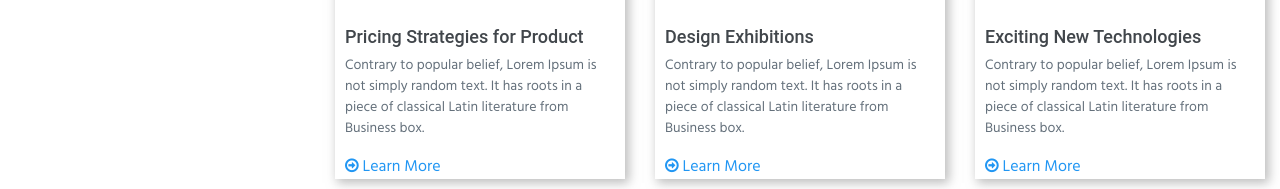
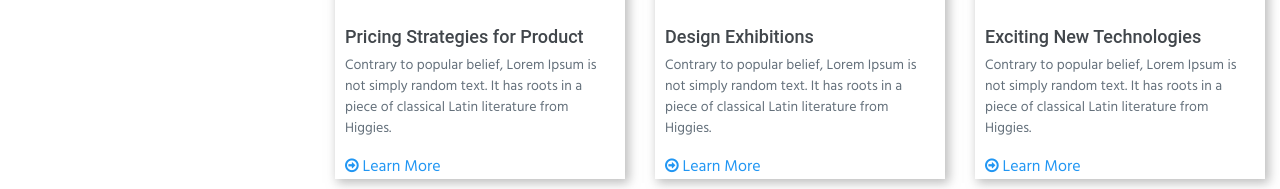
Before and after one commit to monikasharma26/HiggiesTech, a plain HTML site: page index.html in a window 1280 px wide. Shown: the part 6426-6615 px from the top of the page. Drawn offline with Linux system fonts and the light colour scheme.

Commit message:
Last Commit

```diff
--- a/index.html
+++ b/index.html
@@ -435,7 +435,7 @@
                   <img src="img/news/news-1.jpg" class="img-fluid" alt="...">
               </div>
               <h3>Pricing Strategies for Product</h3>
-              <p class="desc">Contrary to popular belief, Lorem Ipsum is not simply random text. It has roots in a piece of classical Latin literature from Business box. </p>
+              <p class="desc">Contrary to popular belief, Lorem Ipsum is not simply random text. It has roots in a piece of classical Latin literature from Higgies. </p>
               <a href="#"><i class="fa fa-arrow-circle-o-right"></i> Learn More</a>
             </div>
           </div>
@@ -448,7 +448,7 @@
                   <img src="img/news/news-9.jpg" class="img-fluid" alt="...">
               </div>
               <h3>Design Exhibitions</h3>
-              <p class="desc">Contrary to popular belief, Lorem Ipsum is not simply random text. It has roots in a piece of classical Latin literature from Business box. </p>
+              <p class="desc">Contrary to popular belief, Lorem Ipsum is not simply random text. It has roots in a piece of classical Latin literature from Higgies. </p>
               <a href="#"><i class="fa fa-arrow-circle-o-right"></i> Learn More</a>
             </div>
           </div>
@@ -461,7 +461,7 @@
                   <img src="img/news/news-12.jpeg" class="img-fluid" alt="...">
               </div>
               <h3>Exciting New Technologies</h3>
-              <p class="desc">Contrary to popular belief, Lorem Ipsum is not simply random text. It has roots in a piece of classical Latin literature from Business box. </p>
+              <p class="desc">Contrary to popular belief, Lorem Ipsum is not simply random text. It has roots in a piece of classical Latin literature from Higgies. </p>
               <a href="#"><i class="fa fa-arrow-circle-o-right"></i> Learn More</a>
             </div>
           </div>
```
